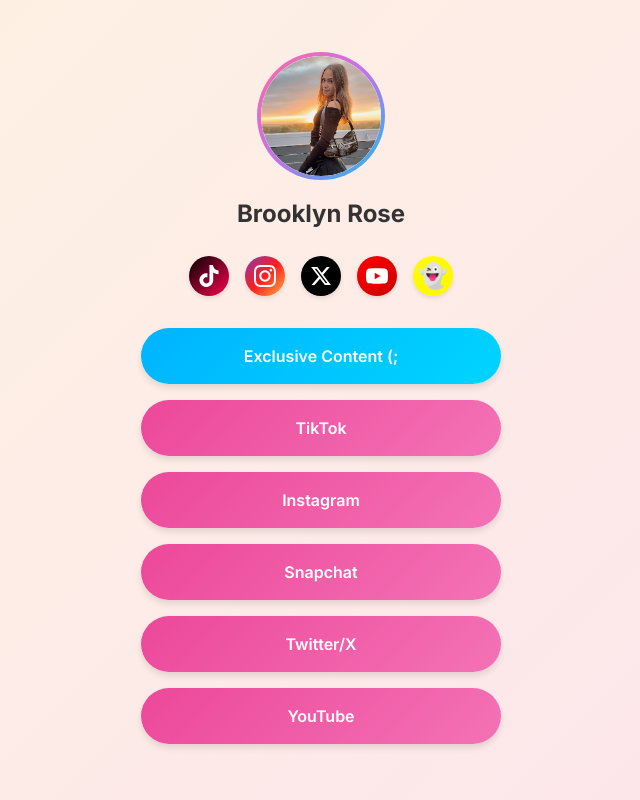
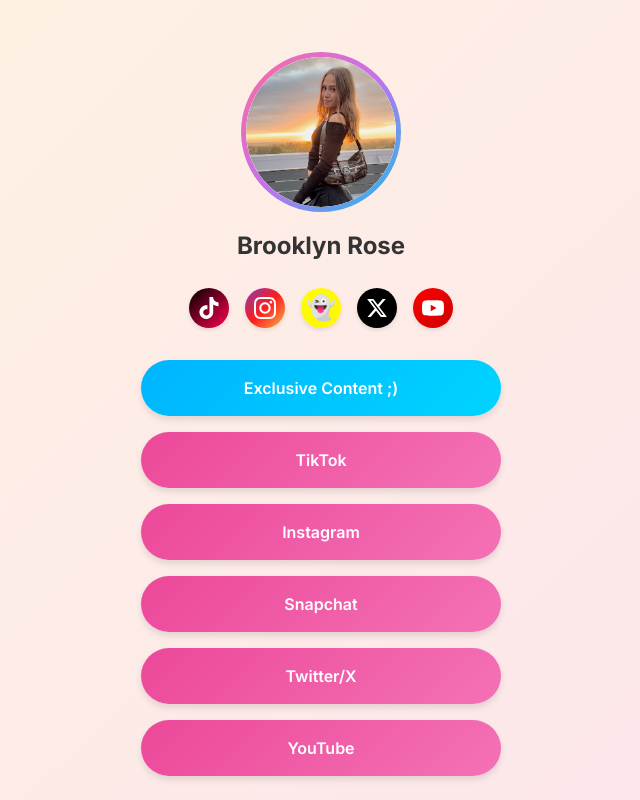
Before and after one commit to Mjensen24/linktree-br, a Next.js app: page / in a window 1280 px wide. Shown: the whole page, without its empty margins (319-959 px from the left). Built offline with nearby package versions, Linux system fonts and the light colour scheme.

Commit message:
made updates via blake for new push

```diff
--- a/app/globals.css
+++ b/app/globals.css
@@ -54,8 +54,8 @@
 }
 
 .profile-border {
-  width: 128px;
-  height: 128px;
+  width: 160px;
+  height: 160px;
   background: linear-gradient(135deg, #ff6b9d, #c471ed, #12c2e9);
   border-radius: 50%;
   padding: 4px;
@@ -65,8 +65,8 @@
 }
 
 .profile-inner {
-  width: 120px;
-  height: 120px;
+  width: 150px;
+  height: 150px;
   background: white;
   border-radius: 50%;
   display: flex;
--- a/app/page.tsx
+++ b/app/page.tsx
@@ -25,6 +25,14 @@
       className: 'social-instagram'
     },
     {
+      name: 'Snapchat',
+      icon: (
+        <span style={{ fontSize: '24px' }}>👻</span>
+      ),
+      url: 'https://www.snapchat.com/@brooklyn-rosexo',
+      className: 'social-snapchat'
+    },
+    {
       name: 'Twitter',
       icon: (
         <svg viewBox="0 0 24 24" fill="currentColor">
@@ -43,20 +51,12 @@
       ),
       url: 'https://www.youtube.com/@youdontknowme82',
       className: 'social-youtube'
-    },
-    {
-      name: 'Snapchat',
-      icon: (
-        <span style={{ fontSize: '24px' }}>👻</span>
-      ),
-      url: 'https://www.snapchat.com/@brooklyn-rosexo',
-      className: 'social-snapchat'
     }
   ]
 
   const linkButtons = [
     {
-      title: "Exclusive Content (;",
+      title: "Exclusive Content ;)",
       url: "https://juicy.bio/brooklynrose",
       className: "link-button-blue"
     },
```
